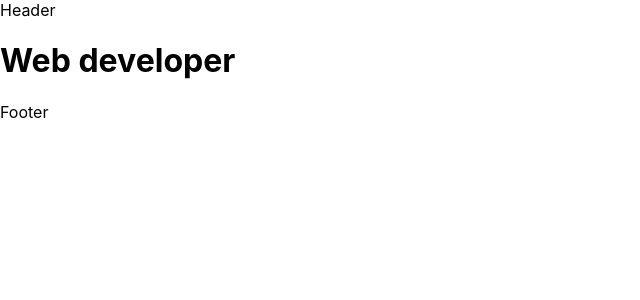
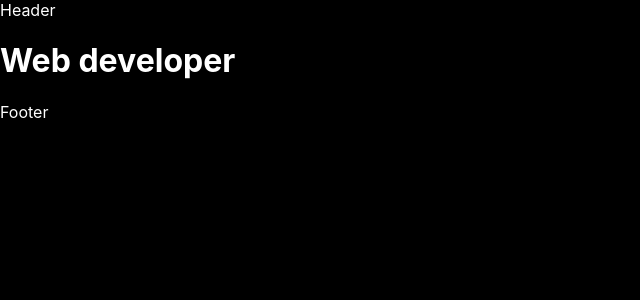
Before and after one commit to kapantzak/portfolio, a Next.js app: page / in a window 1280 px wide. Shown: the top 300 px of the page, without its empty margins (0-640 px from the left). Built offline with nearby package versions, Linux system fonts and the light colour scheme.

Commit message:
Add custom styles

```diff
--- a/jsconfig.json
+++ b/jsconfig.json
@@ -2,8 +2,9 @@
     "compilerOptions": {
         "baseUrl": ".",
         "paths": {
-        "@/components/*": ["components/*"],
-        "@/layouts/*": ["layouts/*"]
+            "@/components/*": ["components/*"],
+            "@/layouts/*": ["layouts/*"],
+            "@/styles/*": ["styles/*"]
         }
     }
 }
--- a/pages/_app.js
+++ b/pages/_app.js
@@ -1,5 +1,6 @@
 import BaseLayout from "@/layouts/BaseLayout";
-import "../styles/globals.css";
+import "@/styles/globals.css";
+import "@/styles/styles.css";
 
 function MyApp({ Component, pageProps }) {
   return (
--- /dev/null
+++ b/styles/styles.css
@@ -0,0 +1,4 @@
+body {
+  background-color: #000;
+  color: #fff;
+}
```
